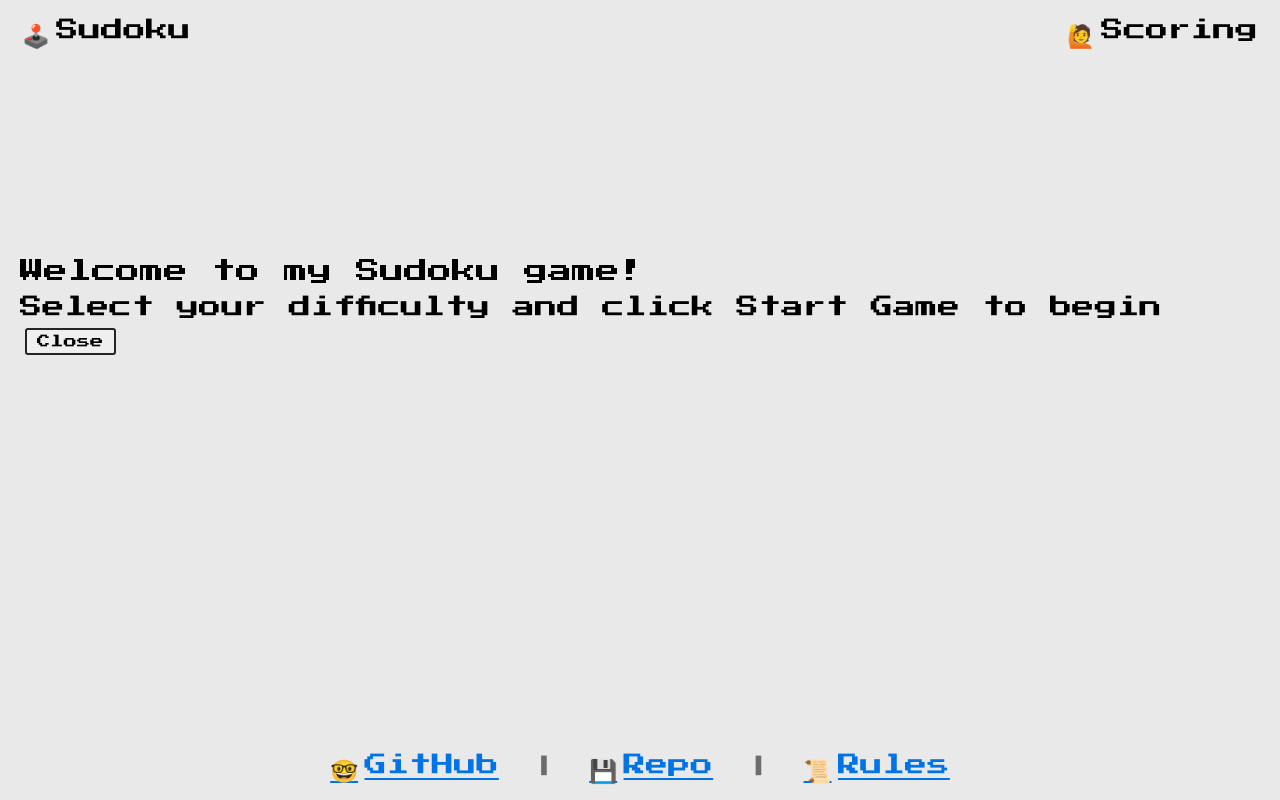
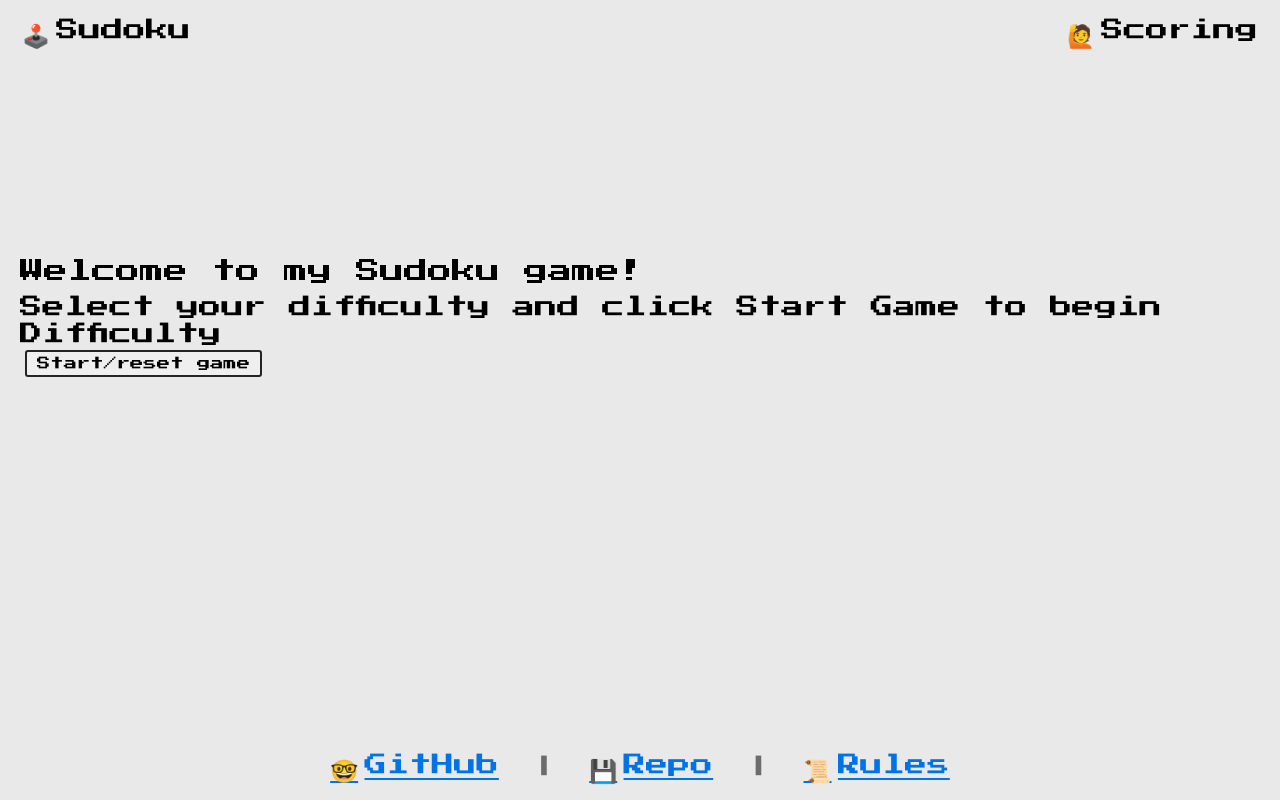
Before and after one commit to mikizuk/vue3-sudoku, a Vue app: page / in a window 1280 px wide. Built offline with nearby package versions, Linux system fonts and the light colour scheme.

Commit message:
Implemented first property to Pinia

```diff
--- a/src/components/GameControls.vue
+++ b/src/components/GameControls.vue
@@ -1,16 +1,13 @@
 <script setup lang="ts">
+import { useSudokuStore } from '@/stores/sudoku';
 import RetroButton from '@/slots/RetroButton.vue';
 
-const emit = defineEmits<{
-  (e: 'close'): void
-}>()
-
-const close = () => emit('close')
+const store = useSudokuStore();
 
 </script>
 
 <template>
   <div>Difficulty</div>
-  <RetroButton @click="close()">Start/reset game</RetroButton>
+  <RetroButton @click="store.hideIntro()">Start/reset game</RetroButton>
 
 </template>
--- a/src/components/TheIntro.vue
+++ b/src/components/TheIntro.vue
@@ -1,24 +1,10 @@
 <script setup lang="ts">
-import RetroButton from '@/slots/RetroButton.vue';
+import GameControls from "@/components/GameControls.vue";
 
-// import GameControls from "@/components/GameControls.vue";
-
-const emit = defineEmits<{
-  (e: 'close'): void
-}>()
-
-const close = () => emit('close')
 </script>
 
 <template>
-  <h1>
-    Welcome to my Sudoku game!
-  </h1>
+  <h1>Welcome to my Sudoku game!</h1>
   <p>Select your difficulty and click Start Game to begin</p>
-  <!-- <GameControls /> -->
-  <!-- <button @click="close()">Close</button> -->
-  <RetroButton @click="close()">Close</RetroButton>
-
-
-
+  <GameControls />
 </template>
--- a/src/components/TheSudoku.vue
+++ b/src/components/TheSudoku.vue
@@ -1,22 +1,21 @@
 <script setup lang="ts">
-import { onMounted, ref } from 'vue';
+import { onMounted, } from 'vue';
+import { useSudokuStore } from '@/stores/sudoku';
+import { storeToRefs } from 'pinia';
 import TheIntro from '@/components/TheIntro.vue';
 
-const showIntro = ref<null | boolean>(null);
+const store = useSudokuStore();
+const { isIntroShown } = storeToRefs(store);
 
-onMounted(() => showIntro.value = true)
-const foo = () => {
-  console.info('showIntro!',);
-  showIntro.value = false
-}
+onMounted(() => store.showIntro())
 </script>
 
 <template>
   <Transition name="slide" mode="out-in">
-    <section v-if="showIntro">
-      <TheIntro @close="foo" />
+    <section v-if="isIntroShown">
+      <TheIntro />
     </section>
-    <section v-else-if="showIntro === false">
+    <section v-else-if="isIntroShown === false">
       Game
     </section>
   </Transition>
--- /dev/null
+++ b/src/stores/sudoku.ts
@@ -0,0 +1,20 @@
+import { defineStore } from "pinia";
+
+interface SudokuState {
+  isIntroShown: null | boolean;
+}
+
+export const useSudokuStore = defineStore('sudoku', {
+  state: (): SudokuState =>  ({
+    isIntroShown: null,
+  }),
+
+  actions: {
+    showIntro() {
+      this.isIntroShown = true;
+    },
+    hideIntro() {
+      this.isIntroShown = false;
+    }
+  }
+})
```
